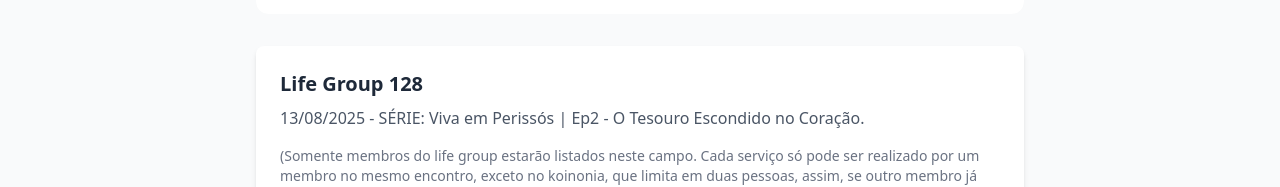
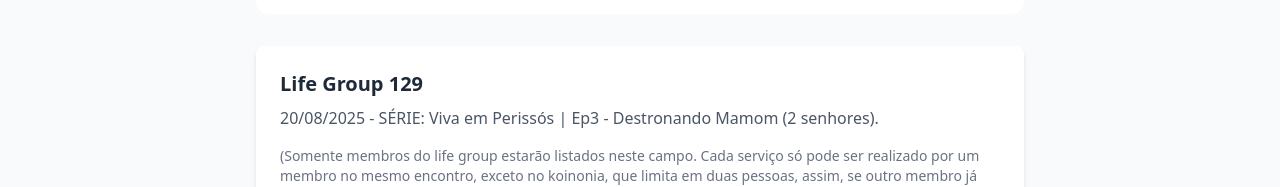
Before and after one commit to guilhermelim/genesis-forms, a Next.js app: page / in a window 1280 px wide. Shown: the part 306-493 px from the top of the page. Built offline with nearby package versions, Linux system fonts and the light colour scheme; no server answers; the database is empty.

Commit message:
Updates life group info to latest session details
Reflects the upcoming meeting date and topic to ensure users see current event information.

```diff
--- a/src/sections/home/LifeGroupInfo.tsx
+++ b/src/sections/home/LifeGroupInfo.tsx
@@ -1,10 +1,10 @@
 export default function LifeGroupInfo() {
   return (
     <div className="bg-white rounded-lg shadow-md p-6 mb-8">
-      <h2 className="text-xl font-bold text-gray-800 mb-2">Life Group 128</h2>
+      <h2 className="text-xl font-bold text-gray-800 mb-2">Life Group 129</h2>
       <p className="text-gray-600 mb-4">
-        13/08/2025 - SÉRIE: Viva em Perissós | Ep2 - O Tesouro
-        Escondido no Coração.
+        20/08/2025 - SÉRIE: Viva em Perissós | Ep3 - Destronando Mamom (2
+        senhores).
       </p>
       <p className="text-sm text-gray-500">
         (Somente membros do life group estarão listados neste campo. Cada
```
